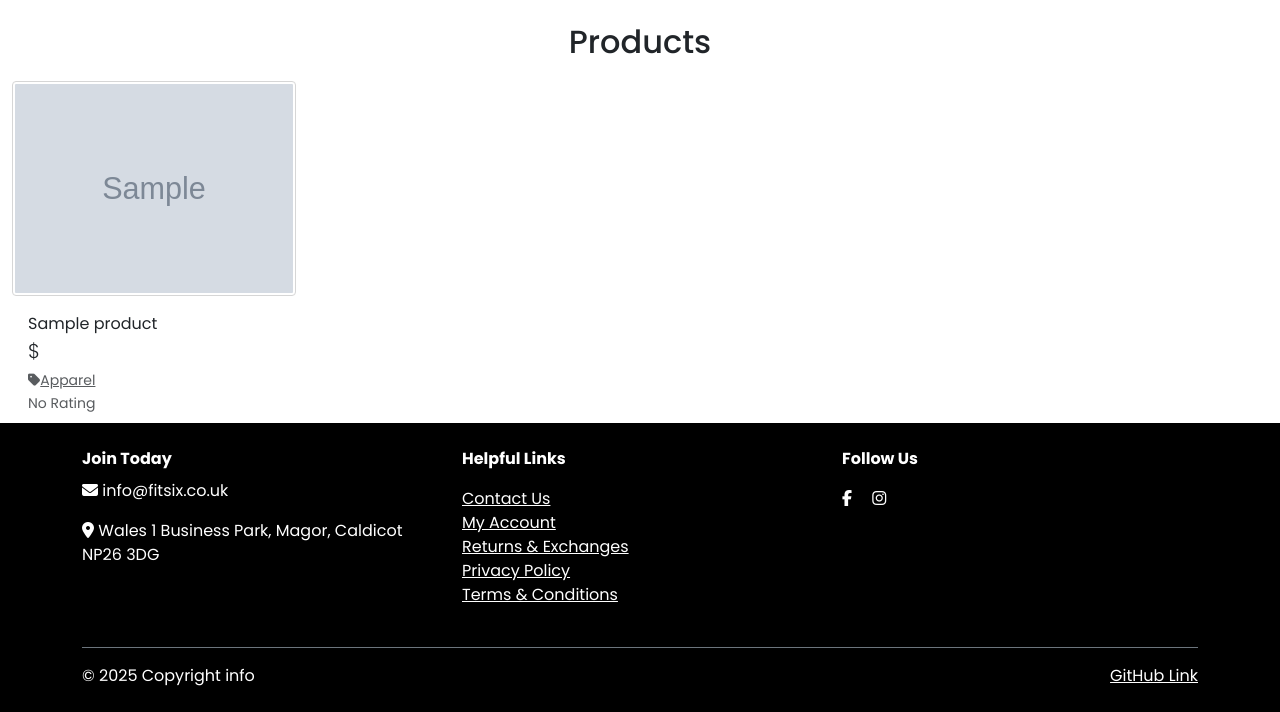
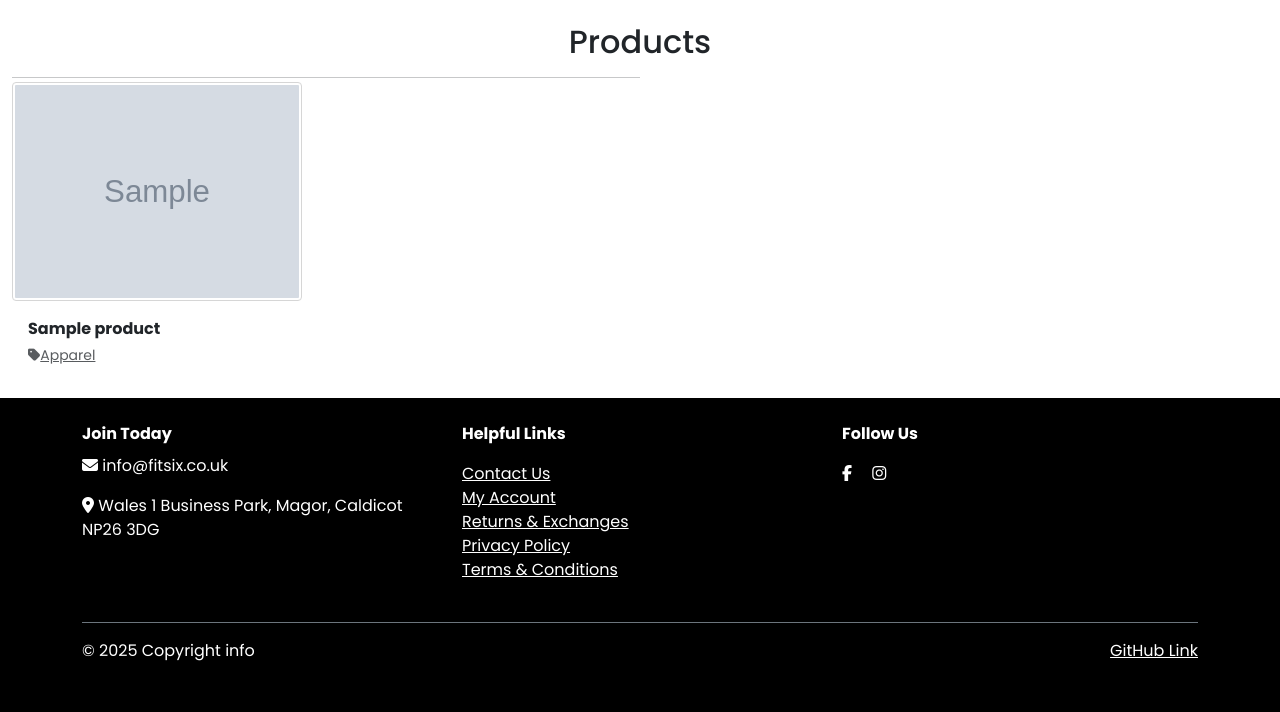
Before and after one commit to sd-powell/fit-six, a Django app: page /products/ in a window 1280 px wide. Shown: the part 148-860 px from the top of the page. After the commit the page ends 809 px from the top, so only its background shows below. Run offline with Django 5.2, Linux system fonts and the light colour scheme; data comes from the database, SQL or seed files in the repository; tables that the repository leaves empty hold one stand-in row (values such as "Sample post"); grey boxes marked "Sample" are stand-in pictures; parts of the project's set-up code (start-up, migrations or seed data) failed here and were passed over; some libraries are stand-ins or nearby versions.

Commit message:
update product card to accomodate product variants

```diff
--- a/products/templates/products/products.html
+++ b/products/templates/products/products.html
@@ -14,29 +14,35 @@
         <div class="row">
             <div class="col text-center mt-3">
                 <h2>Products</h2>
+                <hr class="w-50 mb-1">
             </div>
-            <div class="row">
-                <div class="row mt-1 mb-2"></div>
+
             <div class="row">
                 {% for product in products %}
-                        <div class="col-sm-6 col-md-6 col-lg-4 col-xl-3">
+                <div class="col-sm-6 col-md-6 col-lg-4 col-xl-3 mb-4">
                     <div class="card h-100 border-0">
+
+                        <!-- Product Image -->
                         {% if product.image %}
-                                <a href=""> {# {% url 'product_detail' product.id %} #}
+                        <a href="#"> {# {% url 'product_detail' product.id %} #}
                             <img class="card-img-top img-fluid product-image-border" src="{{ product.image.url }}" alt="{{ product.name }}">
                         </a>
                         {% else %}
-                                <a href="{% url 'product_detail' product.id %}">
+                        <a href="#">
                             <img class="card-img-top img-fluid product-image-border" src="{{ MEDIA_URL }}noimage.png" alt="{{ product.name }}">
                         </a>
                         {% endif %}
+
+                        <!-- Product Info -->
                         <div class="card-body pb-0">
-                                    <p class="mb-0">{{ product.name }}</p>
+                            <p class="mb-0 fw-bold">{{ product.name }}</p>
                         </div>
+
                         <div class="card-footer bg-white pt-0 border-0 text-left">
                             <div class="row">
                                 <div class="col">
-                                            <p class="lead mb-0 text-left font-weight-bold">${{ product.price }}</p>
+
+                                    <!-- Category -->
                                     {% if product.category %}
                                     <p class="small mt-1 mb-0">
                                         <a class="text-muted" href="{% url 'products' %}?category={{ product.category.name }}">
@@ -44,17 +50,24 @@
                                         </a>
                                     </p>
                                     {% endif %}
-                                            {% if product.rating %}
-                                                <small class="text-muted"><i class="fas fa-star mr-1"></i>{{ product.rating }} / 5</small>
-                                            {% else %}
-                                                <small class="text-muted">No Rating</small>
-                                            {% endif %}
+
+                                    <!-- Variants -->
+                                    {% for variant in product.productvariant_set.all %}
+                                    <p class="mb-1">
+                                        <span class="badge bg-secondary">{{ variant.size }}</span>
+                                        <span class="badge bg-light text-dark border">{{ variant.colour }}</span><br>
+                                        <strong>£{{ variant.price }}</strong>
+                                    </p>
+                                    {% endfor %}
+
+                                    <!-- Admin options -->
                                     {% if request.user.is_superuser %}
-                                                <small class="ml-3">
-                                                    <a href="">Edit</a> |  {# {% url 'edit_product' product.id %} #}
-                                                    <a class="text-danger" href="">Delete</a> {# {% url 'delete_product' product.id %} #}
+                                    <small>
+                                        <a href="#">Edit</a> | {# {% url 'edit_product' product.id %} #}
+                                        <a href="#" class="text-danger">Delete</a> {# {% url 'delete_product' product.id %} #}
                                     </small>
                                     {% endif %}
+
                                 </div>
                             </div>
                         </div>
@@ -64,5 +77,4 @@
             </div>
         </div>
     </div>
-    </div>
 {% endblock %}
```
Lines whose indentation alone changed are shown as unchanged.
